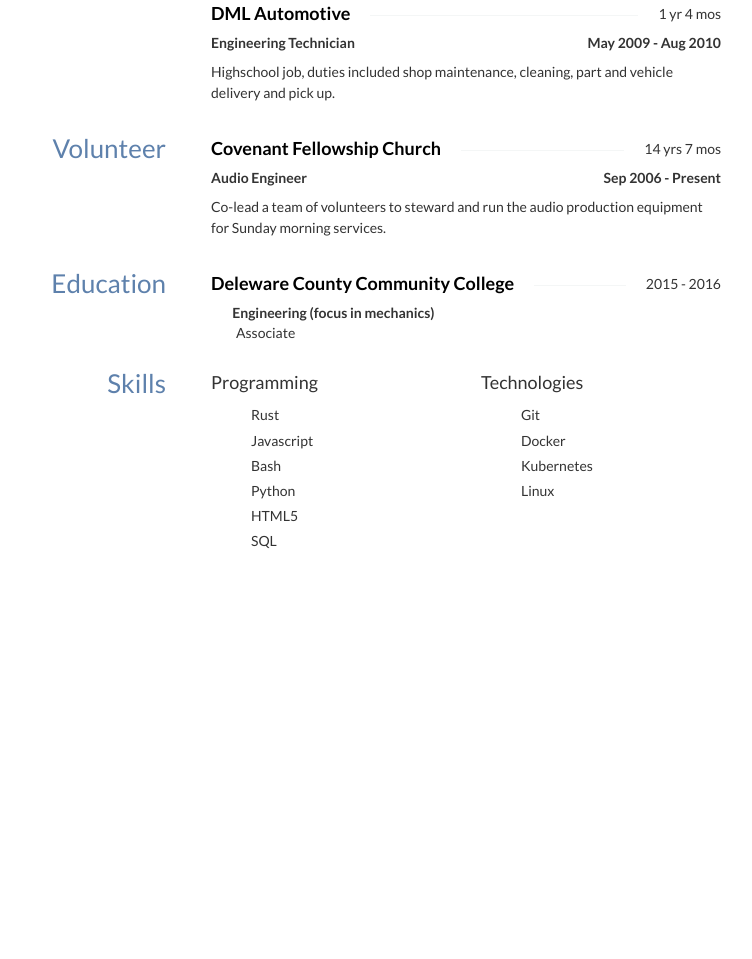
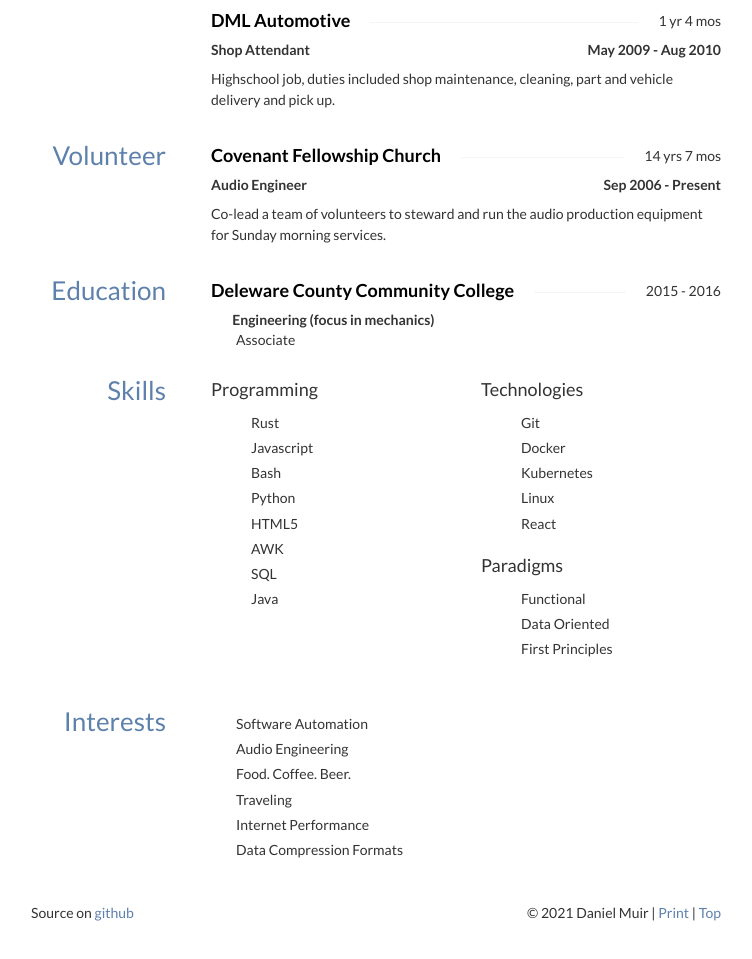
Before and after one commit to dmmuir/resume, a plain HTML site: page index.html in a window 1280 px wide. Shown: the part 1127-2086 px from the top of the page, without its empty margins (264-1016 px from the left). Before the commit the page ends 1781 px from the top, so only its background shows below. Drawn offline with nearby package versions, Linux system fonts and the light colour scheme; some icons are missing.

Commit message:
Add interests

```diff
--- a/index.html
+++ b/index.html
@@ -11,7 +11,6 @@
 	<link rel="stylesheet" href="https://cdnjs.cloudflare.com/ajax/libs/octicons/2.0.2/octicons.min.css">
 
 	<style type="text/css">
-
 	@import url(
 https://fonts.googleapis.com/css?family=Lato:400,700
 );
@@ -247,7 +246,7 @@
 			<h3>About</h3>
 		</aside>
 		<div class="col-sm-9">
-			<p></p>
+			<p>Software Engineer, passionate about simplifying systems. 10 years experience in engineering.</p>
 		</div>
 	</section>
 	<section id="profiles" class="row">
@@ -272,7 +271,7 @@
 					</strong>
 					<div class="username">
 						<div class="url">
-							<a href="linkedin.com/in/danmuir">danmuir</a>
+							<a href="https://www.linkedin.com/in/danmuir/">danmuir</a>
 						</div>
 					</div>
 				</div>
@@ -377,7 +376,7 @@
 				</h4>
 				<div class="position">
 					<span>
-						Engineering Technician
+						Shop Attendant
 					</span>
 					<span class="date pull-right">
 						May 2009 - Aug 2010
@@ -462,7 +461,9 @@
 					<li>Bash</li>
 					<li>Python</li>
 					<li>HTML5</li>
+					<li>AWK</li>
 					<li>SQL</li>
+					<li>Java</li>
 				</ul>
 			</div>
 			<div class="col-sm-6">
@@ -474,6 +475,17 @@
 					<li>Docker</li>
 					<li>Kubernetes</li>
 					<li>Linux</li>
+					<li>React</li>
+				</ul>
+			</div>
+			<div class="col-sm-6">
+				<div class="name">
+					<h4>Paradigms</h4>
+				</div>
+				<ul class="keywords">
+					<li>Functional</li>
+					<li>Data Oriented</li>
+					<li>First Principles</li>
 				</ul>
 			</div>
 			</div>
@@ -481,9 +493,36 @@
 	</section>
 
 
+	<section id="interests" class="row">
+		<aside class="col-sm-3">
+			<h3>Interests</h3>
+		</aside>
+		<div class="col-sm-9">
+			<div class="row">
+				<ul class="keywords">
+					<li>Software Automation</li>
+					<li>Audio Engineering</li>
+					<li>Food. Coffee. Beer.</li>
+					<li>Traveling</li>
+					<li>Internet Performance</li>
+					<li>Data Compression Formats</li>
+				</ul>
+			</div>
+		</div>
+	</section>
 
 
+        <section id="footer ">
+		<p class="pull-right">
+		  &copy; 2021 Daniel Muir |
+		  <a href="#" onclick="javascript:window.print(); return false">Print</a> |
+		  <a href="#">Top</a>
+		</p>
+		<p>
+		  Source on <a href="https://github.com/dmmuir/resume/tree/main">github</a>
+		</p>
+        </section>
+
 	</div>
-
 	</body>
 </html>
```
Lines whose indentation alone changed are shown as unchanged.
